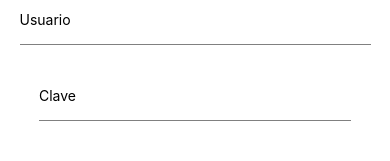
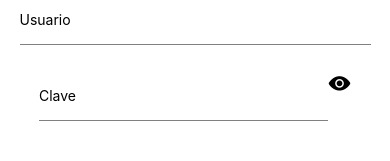
Before and after one commit to NicoCanziani/testApp, a React Native app: screen / in a window 390 px wide. Shown: the part 503-664 px from the top of the page. Built offline with nearby package versions, Linux system fonts and the light colour scheme.

Commit message:
add 'See Password' property

```diff
--- a/App.js
+++ b/App.js
@@ -19,12 +19,12 @@ export default function App() {
   const [enable, setEnable] = useState();
   const [user, setUser] = useState();
   const [password, setPassword] = useState();
-  const [eye, setEye] = useState(false);
+  const [eye, setEye] = useState("eye");
   const [secureTextEntry, setSecureTextEntry] = useState(false);
 
   const handleTouchableOpacity = async () => {
     const eyeName = secureTextEntry ? "eye-off" : "eye";
-    setSecureTextEntry(true);
+    setSecureTextEntry(!secureTextEntry);
     setEye(eyeName);
   };
 
@@ -51,10 +51,10 @@ export default function App() {
             style={styles.textInput}
             placeholder="Clave"
             placeholderTextColor={styles.placeholderTextColor}
-            secureTextEntry={true}
+            secureTextEntry={secureTextEntry}
           />
           <TouchableOpacity onPress={handleTouchableOpacity}>
-            <Ionicons  value={eye} size={wp("6%")} />
+            <Ionicons name={eye} size={wp("6%")} />
           </TouchableOpacity>
         </View>
         <View style={{ marginTop: hp("5%") }}>
```
